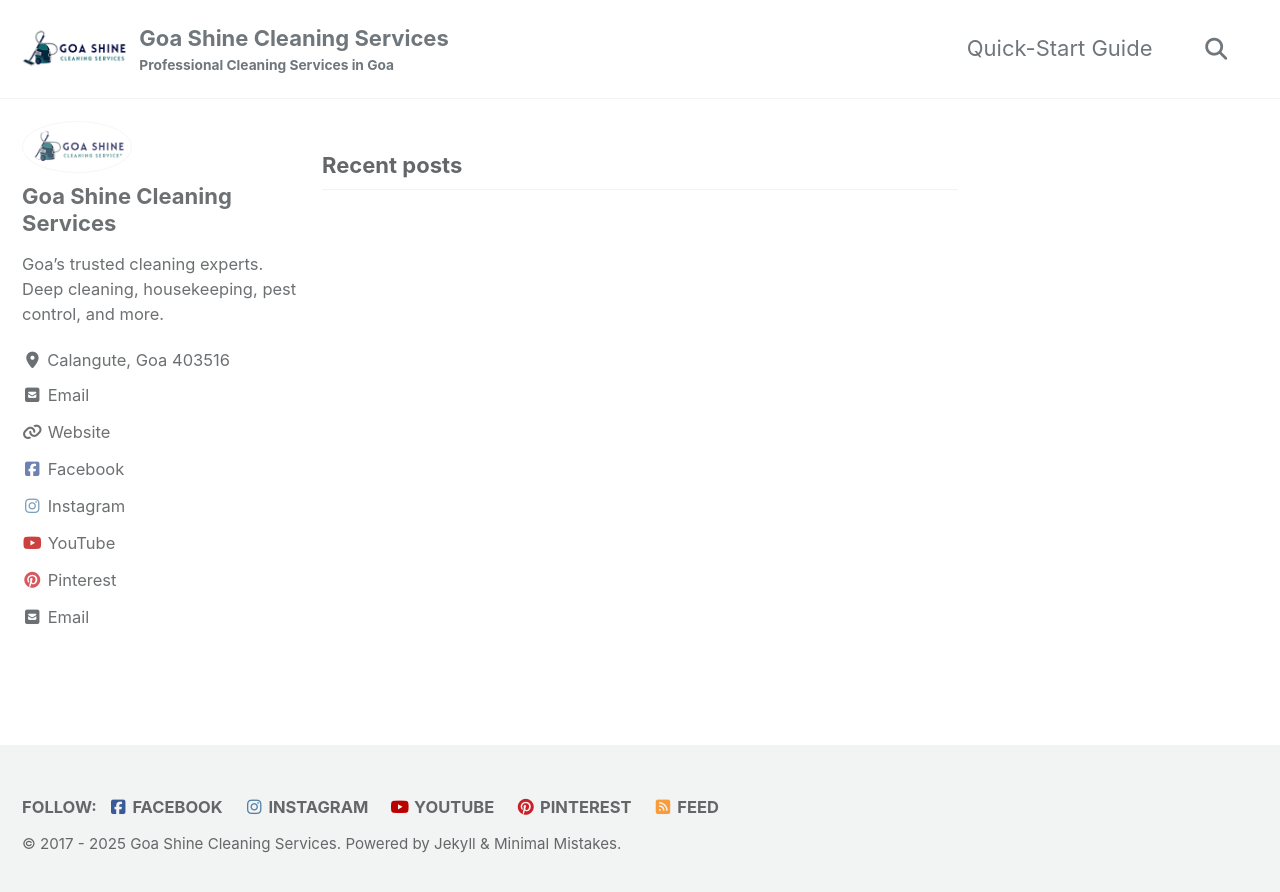
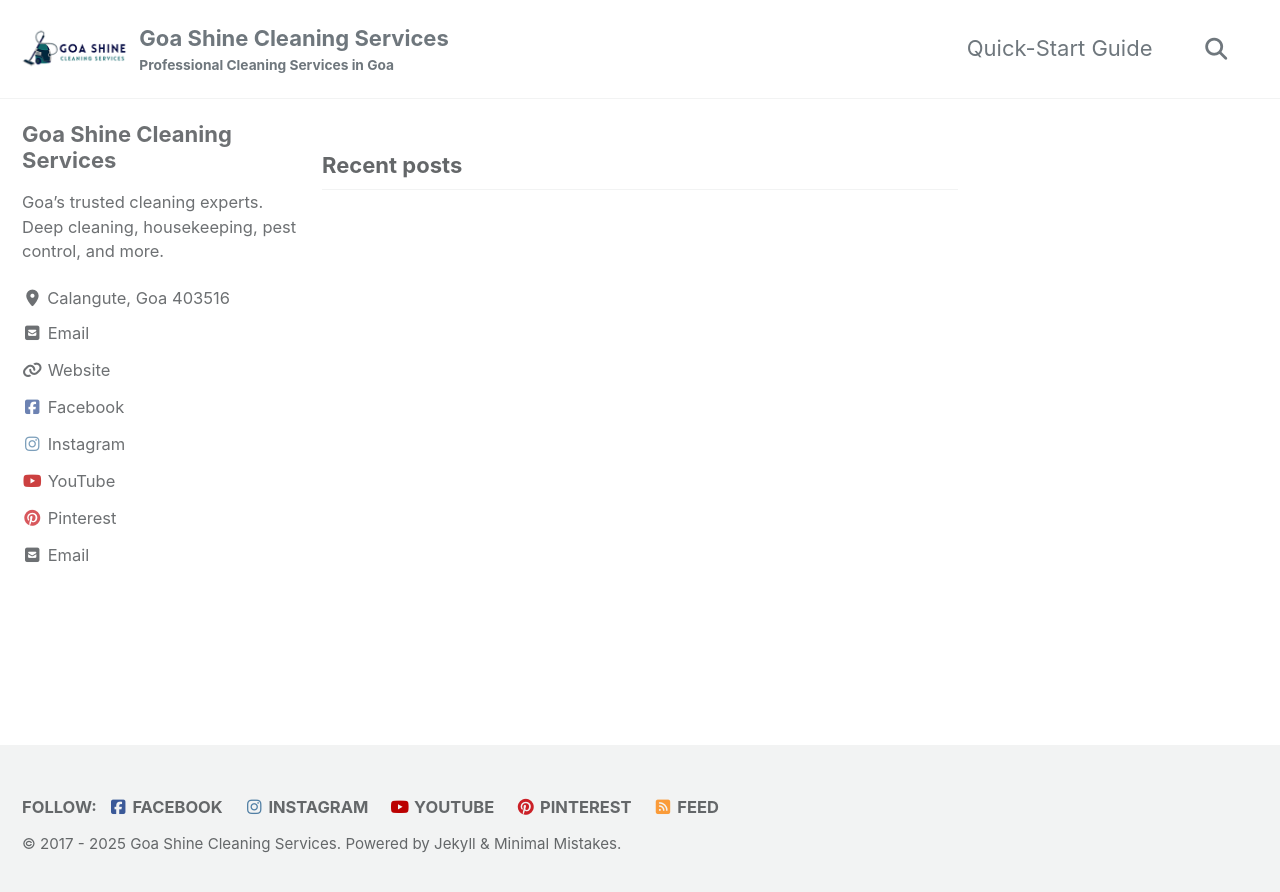
Before and after one commit to goashinecs/goashinecs, a Jekyll site: the page built from index.html, in a window 1280 px wide. Shown: the top 892 px of the page. Built offline with Jekyll 4.4.1, drawn with Linux system fonts in a browser that asks for light colours; cached includes are drawn as plain includes; the list of posts is cut into pages by our own code.

Commit message:
Update _config.yml

```diff
--- a/_config.yml
+++ b/_config.yml
@@ -99,7 +99,6 @@ analytics:
 # Site Author
 author:
   name: "Goa Shine Cleaning Services"
-  avatar: "/assets/logo.png"
   bio: "Goa’s trusted cleaning experts. Deep cleaning, housekeeping, pest control, and more."
   location: "Calangute, Goa 403516"
   email: goashinecs@gmail.com
```
